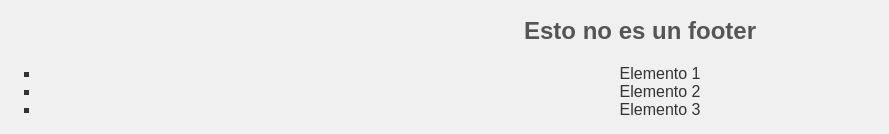
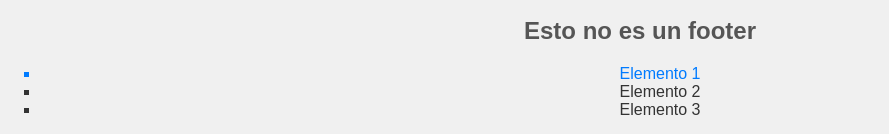
Before and after one commit to Sherna0303/Basic-Web, a plain HTML site: page index.html in a window 1280 px wide. In both pictures the pointer is over the item "Elemento 1". Shown: the part 198-332 px from the top of the page, without its empty margins (0-889 px from the left). Drawn offline with Linux system fonts and the light colour scheme.

Commit message:
Add hover style to list of items

```diff
--- a/assets/style/style.css
+++ b/assets/style/style.css
@@ -38,3 +38,8 @@
     color: #333;
     margin-top: 20px;
 }
+
+#itemList li:hover {
+    color: #007BFF;
+    cursor: pointer;
+}
```
